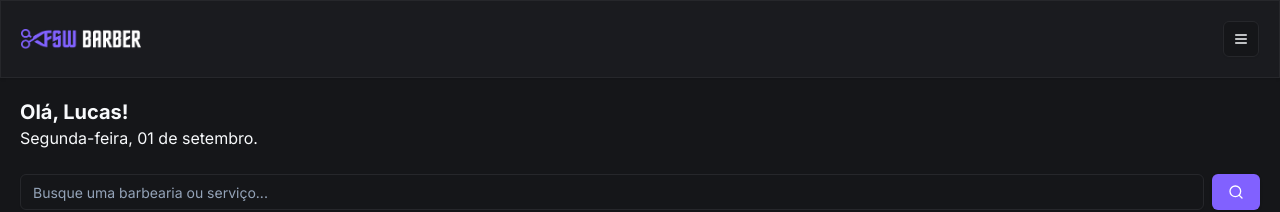
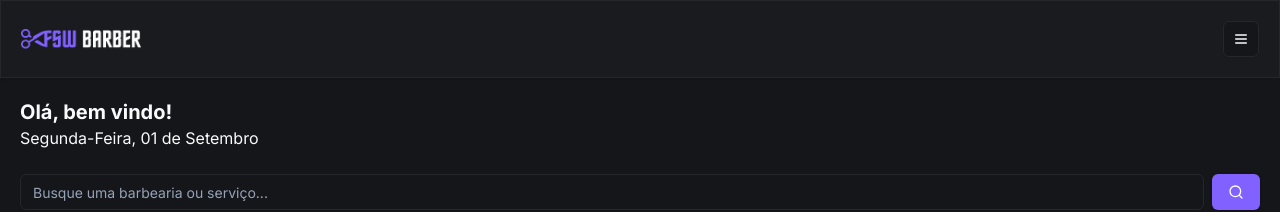
Before and after one commit to lucsfn/barbershop, a Next.js app: page / in a window 1280 px wide. Shown: the top 212 px of the page. Built offline with nearby package versions, Linux system fonts and the light colour scheme; no server answers; the database is empty.

Commit message:
feat: ensure that the logged user has his name display in home page, and also that the correct date

```diff
--- a/app/_components/footer.tsx
+++ b/app/_components/footer.tsx
@@ -6,7 +6,7 @@ export function Footer() {
       <Card className="rounded-none">
         <CardContent className="px-5 py-6">
           <p className="text-sm text-gray-400">
-            © {new Date().getFullYear()} Copyright{" "}
+            © {new Date().getFullYear()} Copyright
             <span className="font-bold">FSW Barber</span>
           </p>
         </CardContent>
--- a/app/_components/sidebar-sheet.tsx
+++ b/app/_components/sidebar-sheet.tsx
@@ -87,6 +87,7 @@ export function SidebarSheet() {
         ))}
       </div>
 
+      {data?.user && (
         <div className="flex flex-col gap-2 py-5">
           <Button
             variant="ghost"
@@ -97,6 +98,7 @@ export function SidebarSheet() {
             Sair da conta
           </Button>
         </div>
+      )}
     </SheetContent>
   )
 }
--- a/app/page.tsx
+++ b/app/page.tsx
@@ -1,5 +1,8 @@
+import { format } from "date-fns"
+import { ptBR } from "date-fns/locale"
 import Image from "next/image"
 import Link from "next/link"
+import { getServerSession } from "next-auth"
 
 import { BarbershopItem } from "./_components/barbershop-item"
 import { BookingItem } from "./_components/booking-item"
@@ -7,9 +10,11 @@ import { Header } from "./_components/header"
 import { SearchBar } from "./_components/search-bar"
 import { Button } from "./_components/ui/button"
 import { quickSearchOptions } from "./_constants/quick-search"
+import { authOptions } from "./_lib/auth"
 import { db } from "./_lib/prisma"
 
 export default async function Home() {
+  const session = await getServerSession(authOptions)
   const barbershops = await db.barbershop.findMany({})
   const popularBarbershops = await db.barbershop.findMany({
     orderBy: {
@@ -21,8 +26,18 @@ export default async function Home() {
     <div>
       <Header />
       <div className="p-5">
-        <h2 className="text-xl font-bold">Olá, Lucas!</h2>
-        <p>Segunda-feira, 01 de setembro.</p>
+        <h2 className="text-xl font-bold">
+          Olá, {session?.user ? session.user.name : "bem vindo"}!
+        </h2>
+        <p>
+          <span className="capitalize">
+            {format(new Date(), "EEEE, dd", { locale: ptBR })}
+          </span>
+          <span>&nbsp;de&nbsp;</span>
+          <span className="capitalize">
+            {format(new Date(), "MMMM", { locale: ptBR })}
+          </span>
+        </p>
 
         <div className="mt-6">
           <SearchBar />
```
Lines whose indentation alone changed are shown as unchanged.
